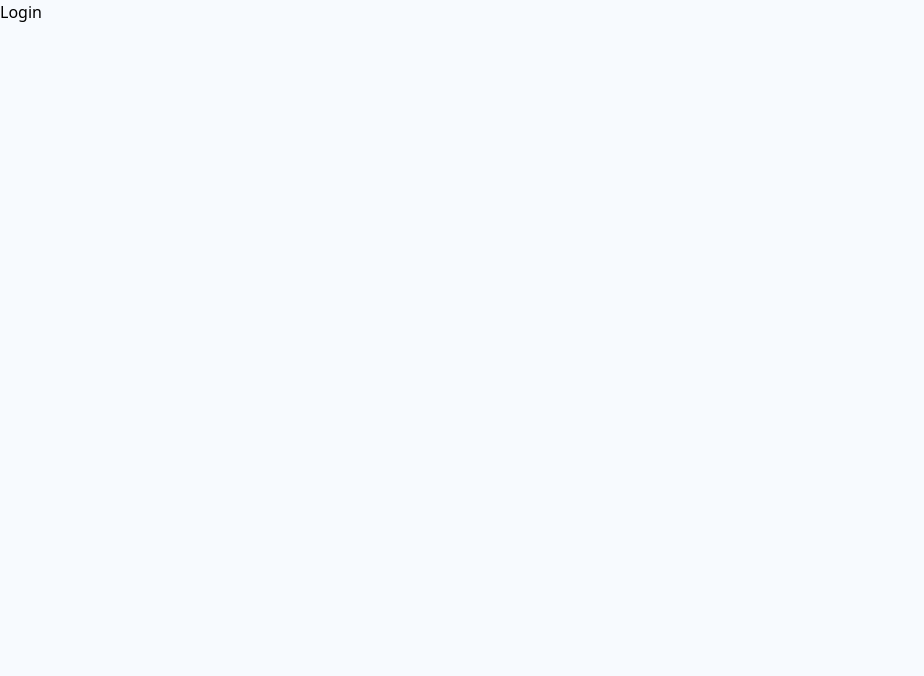
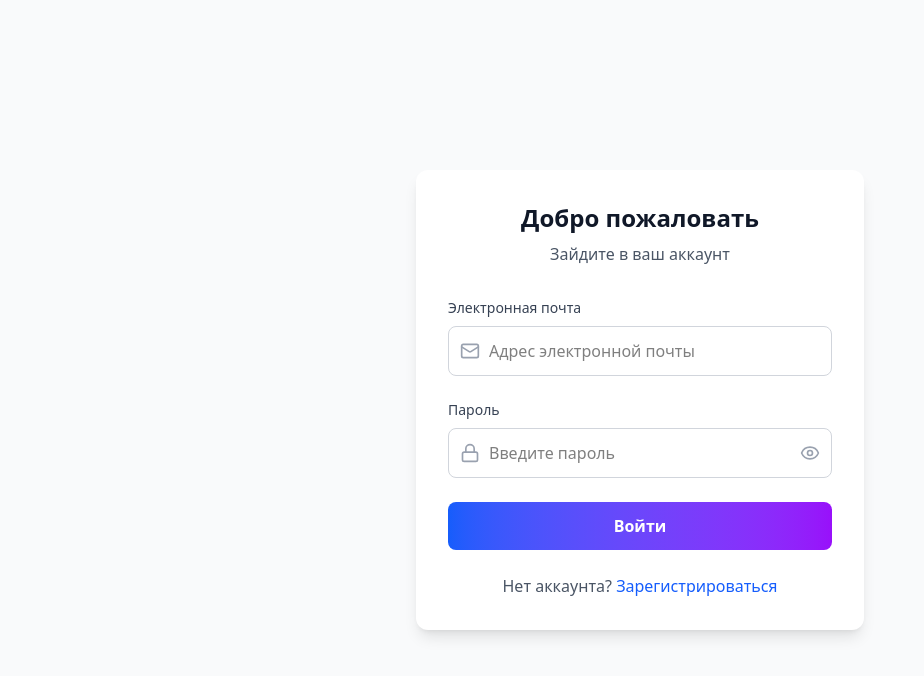
Before and after one commit to cornual55/JobHive, a React (Vite) app in the folder frontend/: page /login in a window 1280 px wide. Shown: the top 676 px of the page, without its empty margins (0-924 px from the left). Built offline with nearby package versions, Linux system fonts and the light colour scheme.

Commit message:
create Login page

```diff
--- a/frontend/src/pages/Auth/Login.jsx
+++ b/frontend/src/pages/Auth/Login.jsx
@@ -1,7 +1,247 @@
-import React from "react";
+import React, { useState } from "react";
+import { motion } from "framer-motion";
+import {
+  AlertCircle,
+  CheckCircle,
+  Eye,
+  EyeOff,
+  Loader,
+  Lock,
+  Mail,
+} from "lucide-react";
 
 const Login = () => {
-  return <div>Login</div>;
+  const [formData, setFormData] = useState({
+    email: "",
+    password: "",
+    rememberMe: false,
+  });
+
+  const [formState, setFormState] = useState({
+    loading: false,
+    errors: {},
+    showPassword: false,
+    success: false,
+  });
+
+  const validateEmail = (email) => {
+    if (!email.trim()) return "Укажите электронную почту";
+
+    const emailRegex = /^[^\s@]+@[^\s@]+\.[^\s@]+$/;
+    if (!emailRegex.test(email)) return "Укажите верную электронную почтую";
+    return "";
+  };
+
+  const validatePassword = (password) => {
+    if (!password) return "Укажите пароль";
+    return "";
+  };
+
+  const handleInputChange = (e) => {
+    const { name, value } = e.target;
+    setFormData((prev) => ({
+      ...prev,
+      [name]: value,
+    }));
+
+    if (formState.errors[name]) {
+      setFormState((prev) => ({
+        ...prev,
+        errors: {
+          ...prev.errors,
+          [name]: "",
+        },
+      }));
+    }
+  };
+
+  const validateForm = () => {
+    const errors = {
+      email: validateEmail(formData.email),
+      password: validatePassword(formData.password),
+    };
+
+    Object.keys(errors).forEach((key) => {
+      if (!errors[key]) delete errors[key];
+    });
+
+    setFormState((prev) => ({
+      ...prev,
+      errors,
+    }));
+    return Object.keys(errors).length === 0;
+  };
+
+  const handleSubmit = async (e) => {
+    e.preventDefault();
+
+    if (!validateForm()) return;
+
+    setFormState((prev) => ({
+      ...prev,
+      loading: true,
+    }));
+
+    try {
+      // запрос к API
+    } catch (error) {
+      setFormState((prev) => ({
+        ...prev,
+        loading: false,
+        errors: {
+          submit:
+            error.response?.data?.message ||
+            "Не удалось авторизоваться. Проверьте введенные данные.",
+        },
+      }));
+    }
+  };
+
+  if (formState.success) {
+    return (
+      <div className="min-h-screen flex items-center justify-center bg-gray-50 px-4">
+        <motion.div
+          initial={{ opacity: 0, scale: 0.9 }}
+          animate={{ opacity: 1, scale: 1 }}
+          className="bg-white p-8 rounded-xl shadow-lg max-w-md w-full text-center"
+        >
+          <CheckCircle className="w-16 h-16 text-green-500 mx-auto mb-4" />
+          <h2 className="text-2xl font-bold text-gray-900 mb-2">
+            Добро пожаловать!
+          </h2>
+          <p className="text-gray-600 mb-4">Вы успешно авторизовались.</p>
+          <div className="animate-spin w-6 h-6 border-2 border-blue-600 border-t-transparent rounded-full mx-auto" />
+          <p className="text-sm text-gray-500 mt-2">
+            Перенаправляем на панель управления...
+          </p>
+        </motion.div>
+      </div>
+    );
+  }
+
+  return (
+    <div className="min-h-screen flex items-center justify-center bg-gray-50 px-4">
+      <motion.div
+        initial={{ opacity: 0, y: 20 }}
+        animate={{ opacity: 1, y: 0 }}
+        transition={{ duration: 0.6 }}
+        className="bg-white p-8 rounded-xl shadow-lg max-w-md w-full"
+      >
+        <div className="text-center mb-8">
+          <h2 className="text-2xl font-bold text-gray-900 mb-2">
+            Добро пожаловать
+          </h2>
+          <p className="text-gray-600">Зайдите в ваш аккаунт</p>
+        </div>
+
+        <form onSubmit={handleSubmit} className="space-y-6">
+          <div>
+            <label className="block text-sm font-medium text-gray-700 mb-2">
+              Электронная почта
+            </label>
+            <div className="relative">
+              <Mail className="absolute left-3 top-1/2 transform -translate-y-1/2 text-gray-400 w-5 h-5" />
+              <input
+                type="email"
+                name="email"
+                value={formData.email}
+                onChange={handleInputChange}
+                className={`w-full pl-10 pr-4 py-3 rounded-lg border ${
+                  formState.errors.email ? "border-red-500" : "border-gray-300"
+                } focus:ring-2 focus:ring-blue-500 focus:border-transparent transition-colors`}
+                placeholder="Адрес электронной почты"
+              />
+            </div>
+            {formState.errors.email && (
+              <p className="text-red-500 text-sm mt-1 flex items-center">
+                <AlertCircle className="w-4 h-4 mr-1" />
+                {formState.errors.email}
+              </p>
+            )}
+          </div>
+
+          <div>
+            <label className="block text-sm font-medium text-gray-700 mb-2">
+              Пароль
+            </label>
+            <div className="relative">
+              <Lock className="absolute left-3 top-1/2 transform -translate-y-1/2 text-gray-400 w-5 h-5" />
+              <input
+                type={formState.showPassword ? "text" : "password"}
+                name="password"
+                value={formData.password}
+                onChange={handleInputChange}
+                className={`w-full pl-10 pr-12 py-3 rounded-lg border ${
+                  formState.errors.password
+                    ? "border-red-500"
+                    : "border-gray-300"
+                } focus:ring-2 focus:ring-blue-500 focus:border-transparent transition-colors`}
+                placeholder="Введите пароль"
+              />
+              <button
+                type="button"
+                onClick={() =>
+                  setFormState((prev) => ({
+                    ...prev,
+                    showPassword: !prev.showPassword,
+                  }))
+                }
+                className="absolute right-3 top-1/2 transform -translate-y-1/2 text-gray-400 hover:text-gray-600"
+              >
+                {formState.showPassword ? (
+                  <EyeOff className="w-5 h-5" />
+                ) : (
+                  <Eye className="w-5 h-5" />
+                )}
+              </button>
+            </div>
+            {formState.errors.password && (
+              <p className="text-red-500 text-sm mt-1 flex items-center">
+                <AlertCircle className="w-4 h-4 mr-1" />
+                {formState.errors.password}
+              </p>
+            )}
+          </div>
+
+          {formState.errors.submit && (
+            <div className="bg-red-50 border border-red-200 rounded-lg p-3">
+              <p className="text-red-700 text-sm flex items-center">
+                <AlertCircle className="w-4 h-4 mr-2" />
+                {formState.errors.submit}
+              </p>
+            </div>
+          )}
+
+          <button
+            type="submit"
+            disabled={formState.loading}
+            className="w-full bg-linear-to-r from-blue-600 to-purple-600 text-white py-3 rounded-lg font-semibold hover:from-blue-700 hover:to-purple-700 transition-all duration-300 disabled:opacity-50 disabled:cursor-not-allowed flex items-center justify-center space-x-2"
+          >
+            {formState.loading ? (
+              <>
+                <Loader className="w-5 h-5 animate-spin" />
+                <span>Вход в систему...</span>
+              </>
+            ) : (
+              <span>Войти</span>
+            )}
+          </button>
+
+          <div className="text-center">
+            <p className="text-gray-600">
+              Нет аккаунта?{` `}
+              <a
+                href="/signup"
+                className="text-blue-600 hover:text-blue-700 font-medium"
+              >
+                Зарегистрироваться
+              </a>
+            </p>
+          </div>
+        </form>
+      </motion.div>
+    </div>
+  );
 };
 
 export default Login;
```
